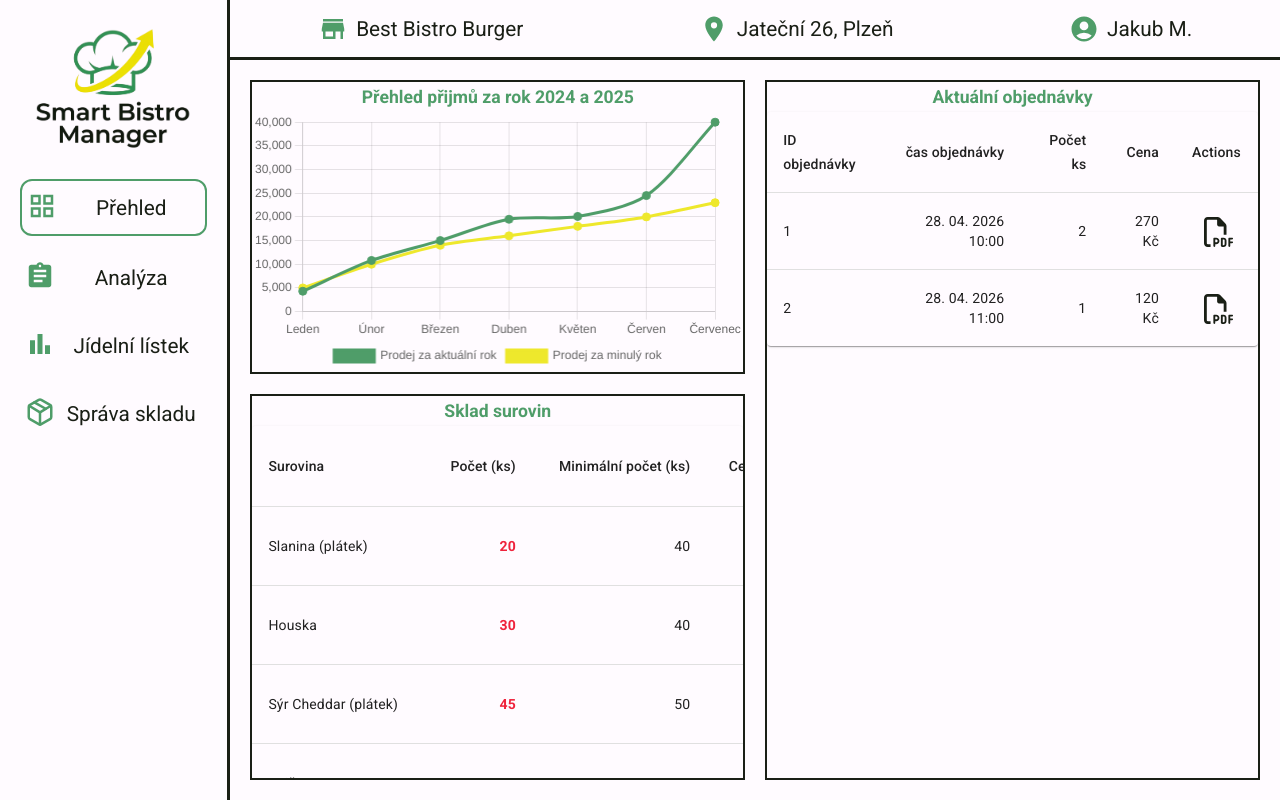
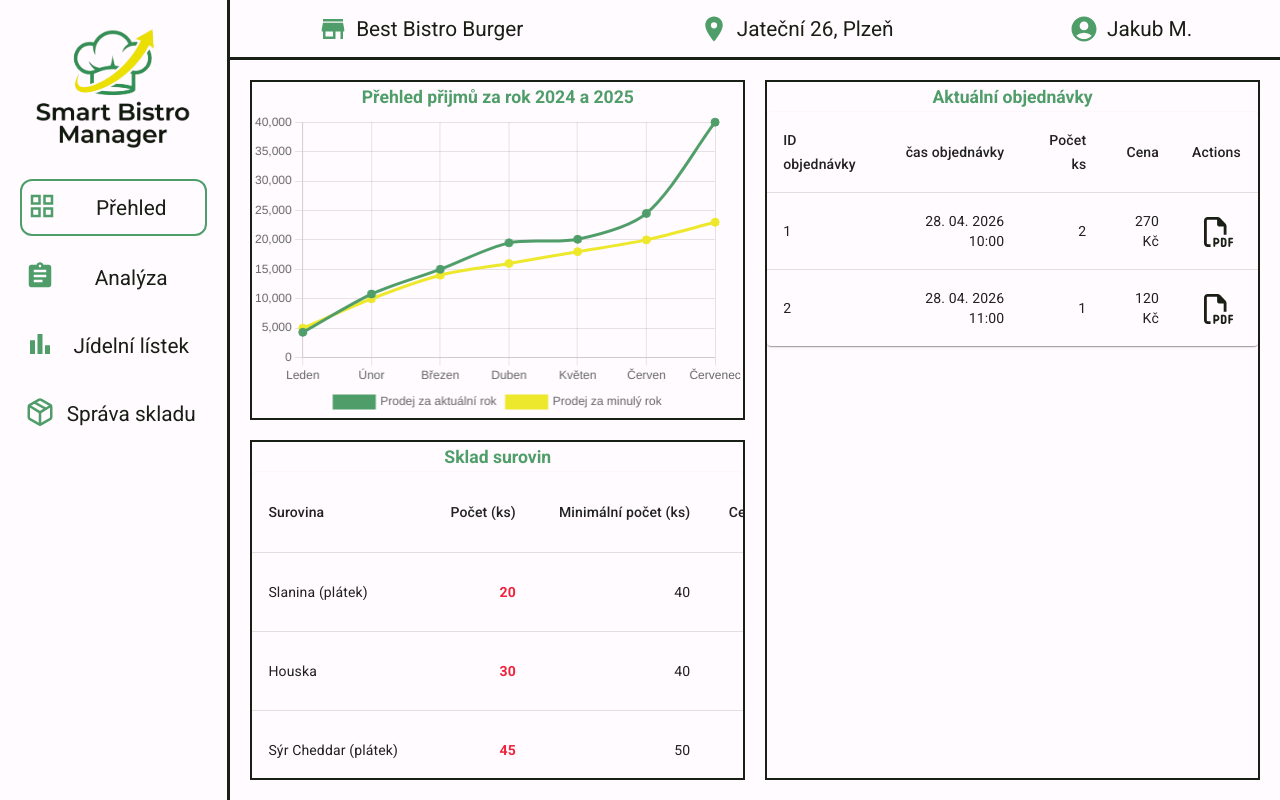
Before and after one commit to Jakub-Mat/smartbistro_manager, a React (Vite) app: page /dashboard in a window 1280 px wide. Built offline with nearby package versions, Linux system fonts and the light colour scheme; the HTML template or start-up script is replaced by a standard one; a web font is replaced by a local one.

Commit message:
Small debug in LineChart.jsx

```diff
--- a/src/components/atoms/LineChart.jsx
+++ b/src/components/atoms/LineChart.jsx
@@ -100,9 +100,9 @@ const LineChart = ({
     };
 
     return (
-        <div style={{ height }}>
-            <Line data={data} options={options} />
-        </div>
+            <div style={{height: '100%',width: '100%'}}>
+                <Line data={data} options={options} />
+            </div>
     );
 };
 
--- a/src/components/pages/DashboardPage.css
+++ b/src/components/pages/DashboardPage.css
@@ -3,8 +3,8 @@
     grid-template-areas:
     "linechart orderTable"
     "stockTable orderTable";
-    grid-template-columns: minmax(0,1fr) minmax(0,1fr);
-    grid-template-rows: auto 1fr;
+    grid-template-columns: 1fr 1fr;
+    grid-template-rows: 1fr 1fr;
     box-sizing: border-box;
     gap: 20px;
     padding: 20px;
@@ -24,11 +24,14 @@
     grid-area: linechart;
     text-align: center;
     border: #1A1F16 solid 2px;
+    display: flex;
+    flex-direction: column;
 }
 
 #chartWrapper{
+    flex: 1;
     width:  100%;
-    height: 400px;
+    min-height: 0;
     position: relative;
 }
 
--- a/src/components/pages/DashboardPage.jsx
+++ b/src/components/pages/DashboardPage.jsx
@@ -83,7 +83,10 @@ export default function DashboardPage() {
                 {/* Graf přehledů zisku */}
                 <div id="linechart">
                     <ContentTitle text={"Přehled přijmů za rok 2024 a 2025"}/>
-                    <LineChart/>
+                    <div id="chartWrapper">
+                        <LineChart/>
+                    </div>
+
                 </div>
                 {/*Tabulka položek ve skladu s tlačítkem rychlého objednání*/}
                 <div id="stockTable">
```
